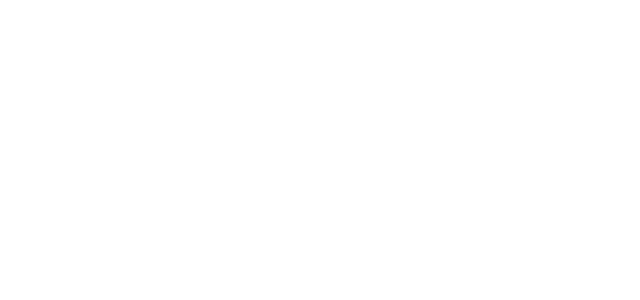
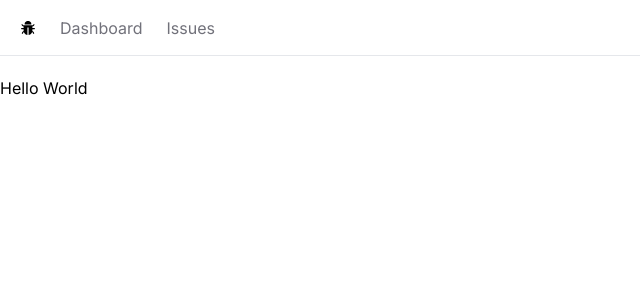
Before and after one commit to aydinj13/trackissues, a Next.js app: page / in a window 1280 px wide. Shown: the top 300 px of the page, without its empty margins (0-640 px from the left). Built offline with nearby package versions, Linux system fonts and the light colour scheme.

Commit message:
Build the navbar

```diff
--- /dev/null
+++ b/app/Navbar.tsx
@@ -0,0 +1,25 @@
+import Link from 'next/link'
+import React from 'react'
+import { AiFillBug } from "react-icons/ai"
+
+const Navbar = () => {
+
+    const links = [
+       { label: "Dashboard", href: "/" },
+       { label: "Issues", href: "/issues" },
+    ]
+
+  return (
+    <nav className="flex space-x-6 border-b mb-5 px-5 h-14 items-center">
+        <Link href="/"><AiFillBug /></Link>
+        <ul className="flex space-x-6">
+            {links.map(link =>
+            <Link key={link.href}
+            className="text-zinc-500 hover:text-zinc-800 transition-colors" href={link.href}>{link.label}</Link>
+            )}
+        </ul>
+    </nav>
+  )
+}
+
+export default Navbar
--- a/app/globals.css
+++ b/app/globals.css
@@ -1,12 +1,3 @@
 @tailwind base;
 @tailwind components;
 @tailwind utilities;
-
-:root {
-  --foreground-rgb: 255, 255, 255;
-}
-
-
-body {
-  color: rgb(var(--foreground-rgb));
-}
--- a/app/layout.tsx
+++ b/app/layout.tsx
@@ -1,6 +1,7 @@
 import './globals.css'
 import type { Metadata } from 'next'
 import { Inter } from 'next/font/google'
+import Navbar from './Navbar'
 
 const inter = Inter({ subsets: ['latin'] })
 
@@ -16,7 +17,10 @@
 }) {
   return (
     <html lang="en">
-      <body className={inter.className}>{children}</body>
+      <body className={inter.className}>
+        <Navbar />
+        <main>{children}</main>
+        </body>
     </html>
   )
 }
--- a/package.json
+++ b/package.json
@@ -19,6 +19,7 @@
     "postcss": "8.4.38",
     "react": "18.2.0",
     "react-dom": "18.2.0",
+    "react-icons": "^4.11.0",
     "tailwindcss": "3.4.3",
     "typescript": "5.4.5"
   }
```
Also changed, not shown: 1 other file (tests, documents, lock files or other folders).
